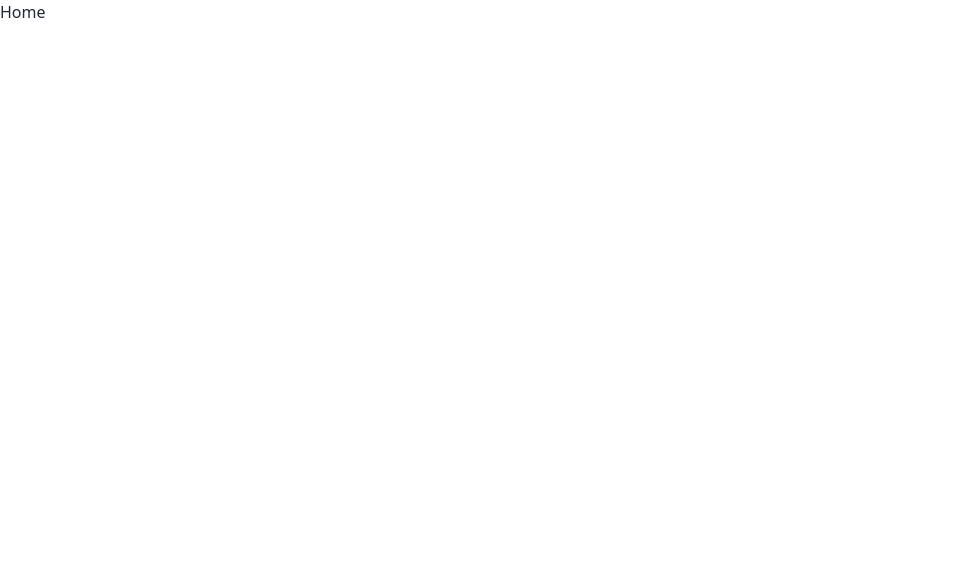
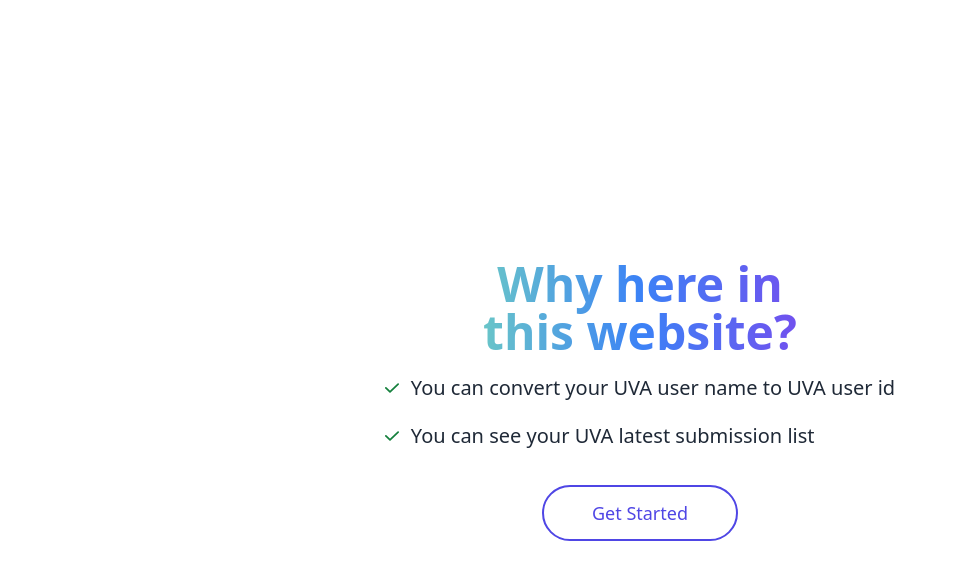
Before and after one commit to Abdullah-Al-Ovi/uva-problem-solving-list-cse-8, a React (Vite) app: page / in a window 1280 px wide. Shown: the top 580 px of the page, without its empty margins (0-956 px from the left). Built offline with nearby package versions, Linux system fonts and the light colour scheme.

Commit message:
Designed homepage

```diff
--- /dev/null
+++ b/src/Components/Banner/Banner.jsx
@@ -0,0 +1,57 @@
+import { Link } from "react-router-dom";
+
+const Banner = () => {
+    return (
+        <div>
+            <section className="">
+                <div className="mx-auto max-w-screen-xl px-4 py-32 lg:flex lg:h-screen lg:items-center">
+                    <div className="mx-auto max-w-3xl text-center">
+                        <h1
+                            className="bg-gradient-to-r from-green-300 via-blue-500 to-purple-600 bg-clip-text text-3xl font-extrabold text-transparent sm:text-5xl"
+                        >
+                            Why here in
+
+                            <span className="sm:block"> this website?</span>
+                        </h1>
+
+                        <p className="mx-auto mt-4 max-w-xl sm:text-xl/relaxed">
+
+                            <ul className="space-y-4 text-left">
+                                <li className="flex items-center space-x-3 rtl:space-x-reverse">
+                                    <svg className="flex-shrink-0 w-3.5 h-3.5 text-green-700 " aria-hidden="true" xmlns="http://www.w3.org/2000/svg" fill="none" viewBox="0 0 16 12">
+                                        <path stroke="currentColor" strokeLinecap="round" strokeLinejoin="round" strokeWidth="2" d="M1 5.917 5.724 10.5 15 1.5" />
+                                    </svg>
+                                    <span>You can convert your UVA user name to UVA user id</span>
+                                </li>
+
+
+
+                                <li className="flex items-center space-x-3 rtl:space-x-reverse">
+                                    <svg className="flex-shrink-0 w-3.5 h-3.5 text-green-700 " aria-hidden="true" xmlns="http://www.w3.org/2000/svg" fill="none" viewBox="0 0 16 12">
+                                        <path stroke="currentColor" strokeLinecap="round" strokeLinejoin="round" strokeWidth="2" d="M1 5.917 5.724 10.5 15 1.5" />
+                                    </svg>
+                                    <span>You can see your UVA latest submission list</span>
+                                </li>
+                            </ul>
+                        </p>
+
+                        <div className="mt-8 flex flex-wrap justify-center gap-4">
+
+                                <Link to='/submission-list' className="relative inline-flex items-center px-12 py-3 overflow-hidden text-lg font-medium text-indigo-600 border-2 border-indigo-600 rounded-full hover:text-white group hover:bg-gray-50">
+                                    <span className="absolute left-0 block w-full h-0 transition-all bg-indigo-600 opacity-100 group-hover:h-full top-1/2 group-hover:top-0 duration-400 ease"></span>
+                                    <span className="absolute right-0 flex items-center justify-start w-10 h-10 duration-300 transform translate-x-full group-hover:translate-x-0 ease">
+                                        <svg className="w-5 h-5" fill="none" stroke="currentColor" viewBox="0 0 24 24" xmlns="http://www.w3.org/2000/svg"><path strokeLinecap="round" strokeLinejoin="round" strokeWidth="2" d="M14 5l7 7m0 0l-7 7m7-7H3"></path></svg>
+                                    </span>
+                                    <span className="relative">Get Started</span>
+                                </Link>
+
+
+                        </div>
+                    </div>
+                </div>
+            </section>
+        </div>
+    );
+};
+
+export default Banner;
--- a/src/Pages/Home/Home.jsx
+++ b/src/Pages/Home/Home.jsx
@@ -1,7 +1,9 @@
+import Banner from "../../Components/Banner/Banner";
+
 const Home = () => {
     return (
         <div>
-            Home
+           <Banner></Banner>
         </div>
     );
 };
--- a/src/Root/Root.jsx
+++ b/src/Root/Root.jsx
@@ -1,8 +1,11 @@
+
 import { Outlet } from "react-router-dom";
+import Banner from "../Components/Banner/Banner";
 
 const Root = () => {
     return (
         <div>
+
            <Outlet></Outlet>
         </div>
     );
```
